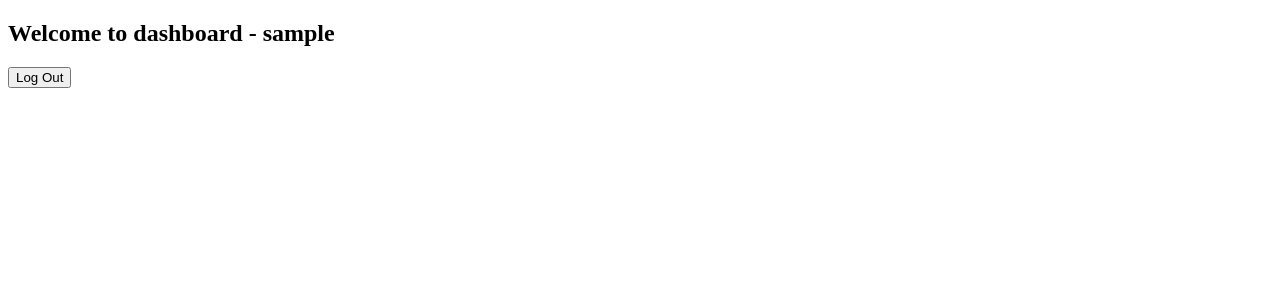
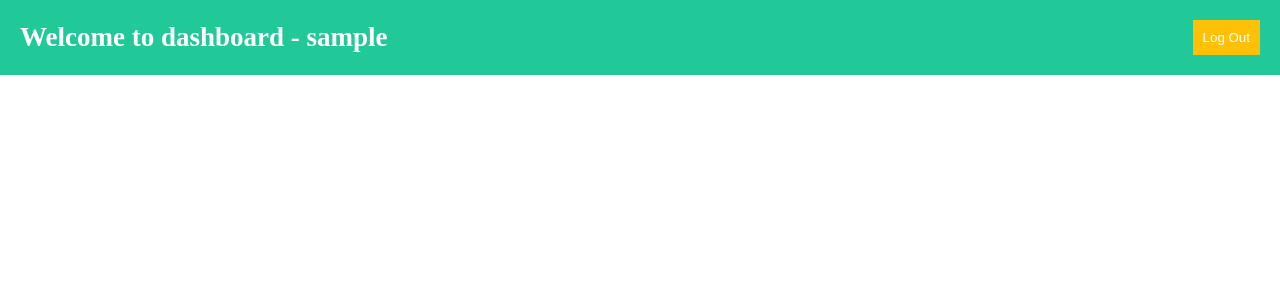
Before and after one commit to samiksha-fullstack-web-developer/admin_panel, a PHP site: page /adminpanel.php in a window 1280 px wide. Shown: the top 300 px of the page. Run offline with PHP 8.4, Linux system fonts and the light colour scheme; the visitor is signed in with stand-in values (Sample User, id 1).

Commit message:
Update adminpanel.php

```diff
--- a/adminpanel.php
+++ b/adminpanel.php
@@ -7,6 +7,27 @@ session_start();
     <meta charset="UTF-8">
     <meta name="viewport" content="width=device-width, initial-scale=1.0">
     <title>Admin Panel</title>
+    <style>
+        *{
+            margin: 0;
+        }
+        .container{
+            font-size: 18px;
+            display: flex;
+            background-color: #20c997;
+            justify-content: space-between;
+            align-items: center;
+            padding: 20px;
+            color: white;
+        }
+        button{
+            padding: 10px;
+            background-color: #ffc107;
+            border: none;
+            color: white;
+            font-weight: 500;
+        }
+    </style>
 </head>
 <body>
     <div class="container">
```
